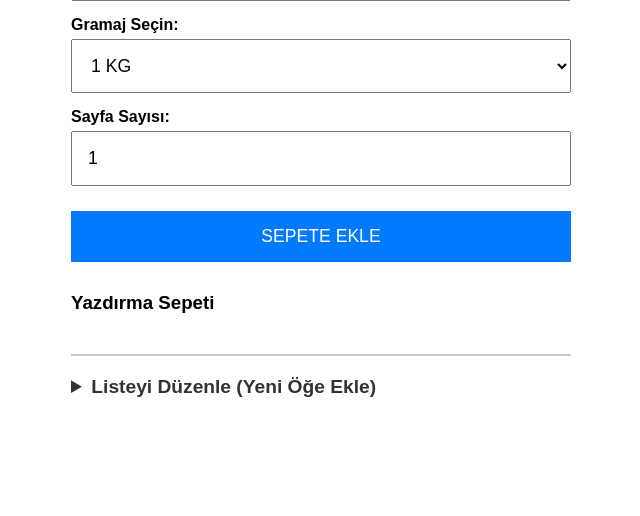
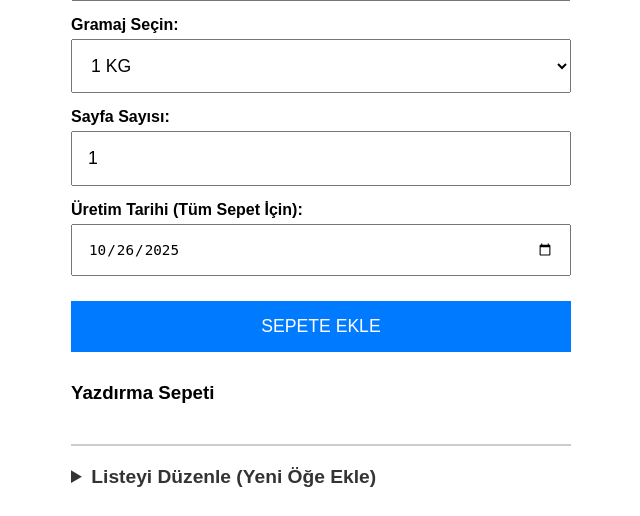
Before and after one commit to ErenKaynak/Label-System, a Flask app: page / in a window 1280 px wide. Shown: the part 164-680 px from the top of the page, without its empty margins (319-959 px from the left). Run offline with Flask 3, Linux system fonts and the light colour scheme.

Commit message:
Add production date to cart and PDF label generation
Introduced a production date input on the main page, defaulting to today, and updated the cart print workflow to require and transmit this date. The backend now receives the date, formats it, and includes it on generated PDF labels. Minor code cleanups and comments were also applied.

```diff
--- a/Templates/index.html
+++ b/Templates/index.html
@@ -39,7 +39,7 @@
         #print-all-button { background-color: #28a745; font-weight: bold; }
         #status { font-weight: bold; margin-top: 15px; }
 
-        /* YENİ: Listeyi Düzenle Bölümü Stilleri */
+        /* Yönetim Bölümü Stilleri */
         #admin-section {
             margin-top: 40px;
             border-top: 2px solid #ccc;
@@ -86,6 +86,12 @@
         <label for="page-count">Sayfa Sayısı:</label>
         <input type="number" id="page-count" value="1" min="1">
     </div>
+
+    <div class="form-group">
+        <label for="urt-tarihi">Üretim Tarihi (Tüm Sepet İçin):</label>
+        <input type="date" id="urt-tarihi">
+    </div>
+
     <button id="add-to-cart-button">SEPETE EKLE</button>
 
     <div id="cart-section">
@@ -100,19 +106,16 @@
         <details>
             <summary>Listeyi Düzenle (Yeni Öğe Ekle)</summary>
             <div class="admin-forms">
-
                 <div class="form-group">
                     <label for="new-spice">Yeni Baharat Adı:</label>
                     <input type="text" id="new-spice" placeholder="örn: ZERDEÇAL">
                     <button id="add-spice-btn">Yeni Baharat Ekle</button>
                 </div>
-
                 <div class="form-group" style="margin-top: 20px;">
                     <label for="new-weight">Yeni Gramaj:</label>
                     <input type="text" id="new-weight" placeholder="örn: 750 GR">
                     <button id="add-weight-btn">Yeni Gramaj Ekle</button>
                 </div>
-
                 <p id="admin-status"></p>
             </div>
         </details>
@@ -123,6 +126,7 @@
         const spiceSelect = document.getElementById('spice-select');
         const weightSelect = document.getElementById('weight-select');
         const pageCountInput = document.getElementById('page-count');
+        const tarihInput = document.getElementById('urt-tarihi'); // YENİ
         const addToCartBtn = document.getElementById('add-to-cart-button');
         const cartItemsList = document.getElementById('cart-items');
         const printAllBtn = document.getElementById('print-all-button');
@@ -130,16 +134,24 @@
 
         let cart = []; // Sepet dizisi
 
-        // YÖNETİM Elemanları (Yeni)
+        // YÖNETİM Elemanları
         const newSpiceInput = document.getElementById('new-spice');
         const addSpiceBtn = document.getElementById('add-spice-btn');
         const newWeightInput = document.getElementById('new-weight');
         const addWeightBtn = document.getElementById('add-weight-btn');
         const adminStatusEl = document.getElementById('admin-status');
 
-        // ---- SEPET FONKSİYONLARI (Aynı) ----
+        // YENİ: Sayfa yüklendiğinde tarih alanını bugünün tarihi ile doldur
+        document.addEventListener('DOMContentLoaded', () => {
+            const today = new Date();
+            const yyyy = today.getFullYear();
+            const mm = String(today.getMonth() + 1).padStart(2, '0');
+            const dd = String(today.getDate()).padStart(2, '0');
+            tarihInput.value = `${yyyy}-${mm}-${dd}`;
+        });
 
-        // Sepete Ekle Butonu
+        // ---- SEPET FONKSİYONLARI ----
+
         addToCartBtn.addEventListener('click', () => {
             const spice = spiceSelect.value;
             const weight = weightSelect.value;
@@ -149,14 +161,12 @@
                 statusEl.textContent = "Hata: Sayfa sayısı en az 1 olmalı.";
                 return;
             }
-            // 4 boşluk kuralı
             const labelName = spice + "    " + weight;
             cart.push({ label: labelName, pages: pages });
             renderCart();
             statusEl.textContent = `Sepete eklendi: ${labelName} (${pages} sayfa)`;
         });
 
-        // Sepet Arayüzünü Çizen Fonksiyon
         function renderCart() {
             cartItemsList.innerHTML = '';
             if (cart.length === 0) {
@@ -174,7 +184,6 @@
             printAllBtn.style.display = 'block';
         }
 
-        // Sepetten Silme Butonu
         cartItemsList.addEventListener('click', (e) => {
             if (e.target.classList.contains('delete-btn')) {
                 const indexToRemove = parseInt(e.target.dataset.index);
@@ -184,18 +193,26 @@
             }
         });
 
-        // "TÜMÜNÜ YAZDIR" Butonu
+        // "TÜMÜNÜ YAZDIR" Butonu (GÜNCELLENDİ)
         printAllBtn.addEventListener('click', () => {
             if (cart.length === 0) {
                 statusEl.textContent = "Hata: Sepet boş.";
                 return;
             }
+
+            const date = tarihInput.value; // YENİ: Tarihi al
+            if (!date) {
+                statusEl.textContent = "Hata: Lütfen geçerli bir üretim tarihi seçin.";
+                return;
+            }
+
             statusEl.textContent = 'Tüm sepet yazıcıya gönderiliyor...';
 
             fetch('/print-cart', {
                 method: 'POST',
                 headers: { 'Content-Type': 'application/json' },
-                body: JSON.stringify(cart)
+                // YENİ: Sepetle birlikte tarihi de gönder
+                body: JSON.stringify({ cart: cart, date: date })
             })
             .then(response => response.json())
             .then(data => {
@@ -212,11 +229,10 @@
             });
         });
 
-        // ---- YÖNETİM FONKSİYONLARI (Yeni) ----
+        // ---- YÖNETİM FONKSİYONLARI (Aynı) ----
 
-        // Yeni Baharat Ekle Butonu
         addSpiceBtn.addEventListener('click', () => {
-            const spiceName = newSpiceInput.value.trim().toUpperCase(); // Temizle ve BÜYÜK HARF yap
+            const spiceName = newSpiceInput.value.trim().toUpperCase();
             if (!spiceName) {
                 adminStatusEl.textContent = "Lütfen eklenecek baharat adını girin.";
                 return;
@@ -232,15 +248,13 @@
             .then(data => {
                 adminStatusEl.textContent = data.message;
                 if (data.success) {
-                    // Başarılı olursa, sayfayı yenile ki yeni listeler gelsin
                     setTimeout(() => location.reload(), 1000);
                 }
             });
         });
 
-        // Yeni Gramaj Ekle Butonu
         addWeightBtn.addEventListener('click', () => {
-            const weightName = newWeightInput.value.trim().toUpperCase(); // Temizle ve BÜYÜK HARF yap
+            const weightName = newWeightInput.value.trim().toUpperCase();
             if (!weightName) {
                 adminStatusEl.textContent = "Lütfen eklenecek gramajı girin.";
                 return;
@@ -256,7 +270,6 @@
             .then(data => {
                 adminStatusEl.textContent = data.message;
                 if (data.success) {
-                    // Başarılı olursa, sayfayı yenile ki yeni listeler gelsin
                     setTimeout(() => location.reload(), 1000);
                 }
             });
--- a/app.py
+++ b/app.py
@@ -1,7 +1,7 @@
 import os
 import json
 import datetime
-import threading # YENİ: JSON dosyasına güvenli yazma için
+import threading
 from flask import Flask, render_template, request, jsonify, send_from_directory
 
 # --- PDF Oluşturma Kütüphaneleri ---
@@ -15,15 +15,13 @@ from reportlab.pdfbase.ttfonts import TTFont
 # --- Flask Sunucusunu Başlat ---
 app = Flask(__name__, template_folder='Templates')
 
-
-# --- Dosyalar için mutlak (absolute) yol hesapla ---
+# --- Dosya Yolları ---
 BASE_DIR = os.path.dirname(os.path.abspath(__file__))
 JSON_PATH = os.path.join(BASE_DIR, 'baharatlar.json')
 PDF_FILE_NAME = os.path.join(BASE_DIR, "etiket.pdf")
 LOGO_PATH = os.path.join(BASE_DIR, "logo.png")
 STATIC_PATH = os.path.join(BASE_DIR, "static")
 
-# YENİ: JSON dosyasına aynı anda yazmayı engellemek için bir kilit
 json_lock = threading.Lock()
 
 # --- ÇIKARTMA KAĞIDI ÖLÇÜLERİ ---
@@ -42,13 +40,11 @@ except:
     print("UYARI: Arial fontları bulunamadı.")
 
 
-# --- YENİ: JSON Veri Okuma/Yazma Fonksiyonları ---
+# --- JSON Veri Okuma/Yazma Fonksiyonları (Aynı) ---
 
 def load_json_data():
-    """Güvenli bir şekilde JSON dosyasını okur."""
-    with json_lock: # Okurken de kilitle (yazma ile çakışmasın)
+    with json_lock:
         if not os.path.exists(JSON_PATH):
-            # Eğer dosya yoksa, varsayılan bir dosya oluştur
             print(f"UYARI: '{JSON_PATH}' bulunamadı, varsayılan dosya oluşturuluyor.")
             default_data = {"baharatlar": ["ÖRNEK BAHARAT"], "gramajlar": ["1 KG"]}
             save_json_data(default_data)
@@ -59,26 +55,26 @@ def load_json_data():
                 return json.load(f)
         except Exception as e:
             print(f"!!! KRİTİK HATA: JSON okuma hatası: {e}")
-            return {"baharatlar": [], "gramajlar": []} # Hata durumunda boş dön
+            return {"baharatlar": [], "gramajlar": []}
 
 def save_json_data(data):
-    """Güvenli bir şekilde JSON dosyasına yazar."""
     with json_lock:
         try:
             with open(JSON_PATH, 'w', encoding='utf-8') as f:
-                # indent=2: JSON dosyasının Not Defteri'nde okunaklı olmasını sağlar
                 json.dump(data, f, ensure_ascii=False, indent=2)
             print("Başarılı: baharatlar.json dosyası güncellendi.")
         except Exception as e:
             print(f"!!! KRİTİK HATA: JSON yazma hatası: {e}")
 
 
-# --- PDF ETİKET OLUŞTURMA FONKSİYONU (Aynı) ---
-# (app-test.py'deki son hizalamanızı içerir)
-def create_labels_pdf(cart_items):
+# --- PDF ETİKET OLUŞTURMA FONKSİYONU (GÜNCELLENDİ) ---
+# YENİ: Artık 'uretim_tarihi_str' parametresini alıyor
+def create_labels_pdf(cart_items, uretim_tarihi_str):
     PAGE_W, PAGE_H = A4
     c = canvas.Canvas(PDF_FILE_NAME, pagesize=A4)
 
+    # --- TEK BİR ETİKETİ ÇİZEN FONKSİYON ---
+    # (app-test.py dosyanızdaki son hizalama)
     def draw_single_label(x_base, y_base, genislik, yukseklik, baharat_adi):
         x_center = x_base + genislik / 2
 
@@ -88,7 +84,7 @@ def create_labels_pdf(cart_items):
         try:
             logo = ImageReader(LOGO_PATH)
             y_logo_start = y_base + yukseklik - 2*mm - LOGO_YUKSEKLIK
-            x_logo_start = x_center - (LOGO_GENISLIK / 2) # Yatay ortalama
+            x_logo_start = x_center - (LOGO_GENISLIK / 2)
             c.drawImage(logo, x_logo_start, y_logo_start, width=LOGO_GENISLIK, height=LOGO_YUKSEKLIK, mask='auto')
             y_next_line = y_logo_start - 5*mm
         except:
@@ -101,13 +97,13 @@ def create_labels_pdf(cart_items):
         c.drawCentredString(x_center, y_next_line, baharat_adi)
         y_next_line -= 5*mm
 
+        # YENİ: 'uretim_tarihi_str' değişkeni artık burada mevcut
         c.setFont('Arial', 9)
-        # Tarih ve Parti No şimdilik kapalı (bir önceki adımdaki gibi)
-        # c.drawCentredString(x_center, y_next_line, f"Ürt Tarihi : {uretim_tarihi_str}")
+        c.drawCentredString(x_center, y_next_line, f"Ürt Tarihi : {uretim_tarihi_str}")
         y_next_line -= 4*mm
 
         c.setFont('Arial', 8)
-        # c.drawCentredString(x_center, y_next_line, "PARTİ NO:ÜRETİM TARİHİDİR")
+        c.drawCentredString(x_center, y_next_line, "PARTİ NO:ÜRETİM TARİHİDİR")
         y_next_line -= 4*mm
 
         c.setFont('Arial', 8)
@@ -117,7 +113,7 @@ def create_labels_pdf(cart_items):
         c.setFont('Arial', 6)
         c.drawCentredString(x_center, y_next_line, "LİDER BAHARAT yücel Kaynak petroliş mh refah sk no 16 kartal")
 
-    # --- ANA DÖNGÜ (Sepet Mantığı - Aynı) ---
+    # --- ANA DÖNGÜ (Sepet Mantığı) ---
     for item in cart_items:
         label_name = item['label']
         page_count = int(item['pages'])
@@ -127,6 +123,8 @@ def create_labels_pdf(cart_items):
                 for col in range(2):
                     x = LEFT_MARGIN + col * (ETIKET_GENISLIK + HORIZONTAL_GUTTER)
                     y = (PAGE_H - TOP_MARGIN - ETIKET_YUKSEKLIK) - row * (ETIKET_YUKSEKLIK + VERTICAL_GUTTER)
+
+                    # Etiketi çiz
                     draw_single_label(x, y, ETIKET_GENISLIK, ETIKET_YUKSEKLIK, label_name)
 
             c.showPage()
@@ -135,27 +133,40 @@ def create_labels_pdf(cart_items):
     print(f"'{PDF_FILE_NAME}' oluşturuldu/güncellendi. Toplam {len(cart_items)} kalem ürün.")
 
 
-# --- 1. Ana web sayfasını sun (GÜNCELLENDİ) ---
+# --- 1. Ana web sayfasını sun (Aynı) ---
 @app.route('/')
 def index():
-    # Artık her sayfa yenilendiğinde JSON'dan taze veri okunur
     data = load_json_data()
     baharat_listesi = data.get("baharatlar", [])
     gramaj_listesi = data.get("gramajlar", [])
     return render_template('index.html', baharat_listesi=baharat_listesi, gramaj_listesi=gramaj_listesi)
 
-# --- 2. YAZDIRMA Rotası (Aynı) ---
+# --- 2. YAZDIRMA Rotası (GÜNCELLENDİ) ---
 @app.route('/print-cart', methods=['POST'])
 def handle_print_cart():
     try:
-        cart_data = request.json
+        data = request.json
+        cart_data = data.get('cart')
+        date_str = data.get('date') # YENİ: Tarihi al
+
         if not cart_data:
             return jsonify({"success": False, "message": "Sepet boş."}), 400
+        if not date_str:
+            return jsonify({"success": False, "message": "Tarih seçilmedi."}), 400
 
-        print(f"Yazdırma İsteği Alındı: {len(cart_data)} kalem ürün.")
+        # YENİ: Gelen 'YYYY-MM-DD' tarihini 'DD.MM.YYYY' formatına çevir
+        try:
+            dt_obj = datetime.datetime.strptime(date_str, '%Y-%m-%d').date()
+            uret_tarihi_formatted = dt_obj.strftime("%d.%m.%Y")
+        except ValueError:
+            uret_tarihi_formatted = "TARIH HATASI" # Geçersiz tarih gelirse
 
-        create_labels_pdf(cart_data)
+        print(f"Yazdırma İsteği Alındı: {len(cart_data)} kalem. Tarih: {uret_tarihi_formatted}")
 
+        # 1. Adım: PDF'i tarih bilgisiyle oluştur
+        create_labels_pdf(cart_data, uret_tarihi_formatted)
+
+        # 2. Adım: PDF'i yazdır
         print(f"YAZDIRMA komutu: {PDF_FILE_NAME}")
         os.startfile(PDF_FILE_NAME, "print")
 
@@ -165,26 +176,23 @@ def handle_print_cart():
         print(f"Hata oluştu: {e}")
         return jsonify({"success": False, "message": str(e)}), 500
 
-# --- 3. YENİ: Yeni Baharat Ekleme Rotası ---
+# --- 3. Yeni Baharat Ekleme Rotası (Aynı) ---
 @app.route('/add-spice', methods=['POST'])
 def add_spice():
     try:
         data = request.json
         new_spice = data.get('spice_name', '').strip().upper()
-
         if not new_spice:
             return jsonify({"success": False, "message": "Baharat adı boş olamaz."}), 400
 
-        # Veriyi güvenle oku
         current_data = load_json_data()
         baharat_listesi = current_data.get("baharatlar", [])
 
         if new_spice in baharat_listesi:
             return jsonify({"success": False, "message": "Bu baharat zaten listede var."}), 400
 
-        # Ekle, sırala ve kaydet
         baharat_listesi.append(new_spice)
-        baharat_listesi.sort() # Alfabetik sırala
+        baharat_listesi.sort()
         current_data["baharatlar"] = baharat_listesi
         save_json_data(current_data)
 
@@ -192,24 +200,21 @@ def add_spice():
     except Exception as e:
         return jsonify({"success": False, "message": f"Sunucu hatası: {e}"}), 500
 
-# --- 4. YENİ: Yeni Gramaj Ekleme Rotası ---
+# --- 4. Yeni Gramaj Ekleme Rotası (Aynı) ---
 @app.route('/add-weight', methods=['POST'])
 def add_weight():
     try:
         data = request.json
         new_weight = data.get('weight_name', '').strip().upper()
-
         if not new_weight:
             return jsonify({"success": False, "message": "Gramaj boş olamaz."}), 400
 
-        # Veriyi güvenle oku
         current_data = load_json_data()
         gramaj_listesi = current_data.get("gramajlar", [])
 
         if new_weight in gramaj_listesi:
             return jsonify({"success": False, "message": "Bu gramaj zaten listede var."}), 400
 
-        # Ekle ve kaydet (gramajları sıralamıyoruz, eklenme sırası önemli olabilir)
         gramaj_listesi.append(new_weight)
         current_data["gramajlar"] = gramaj_listesi
         save_json_data(current_data)
```
